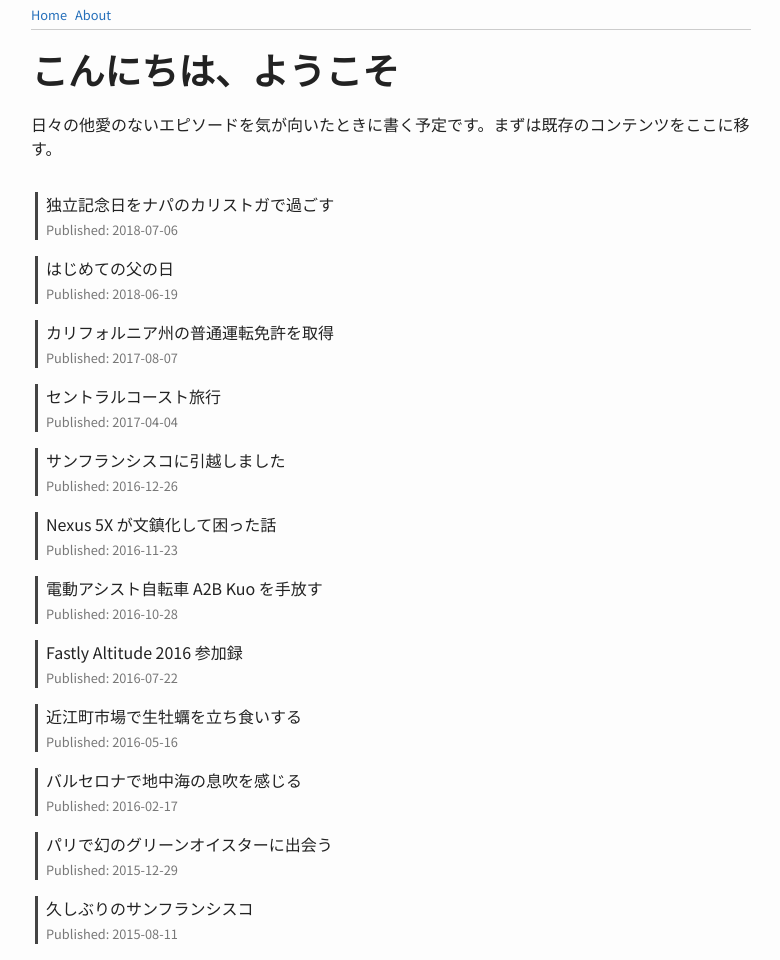
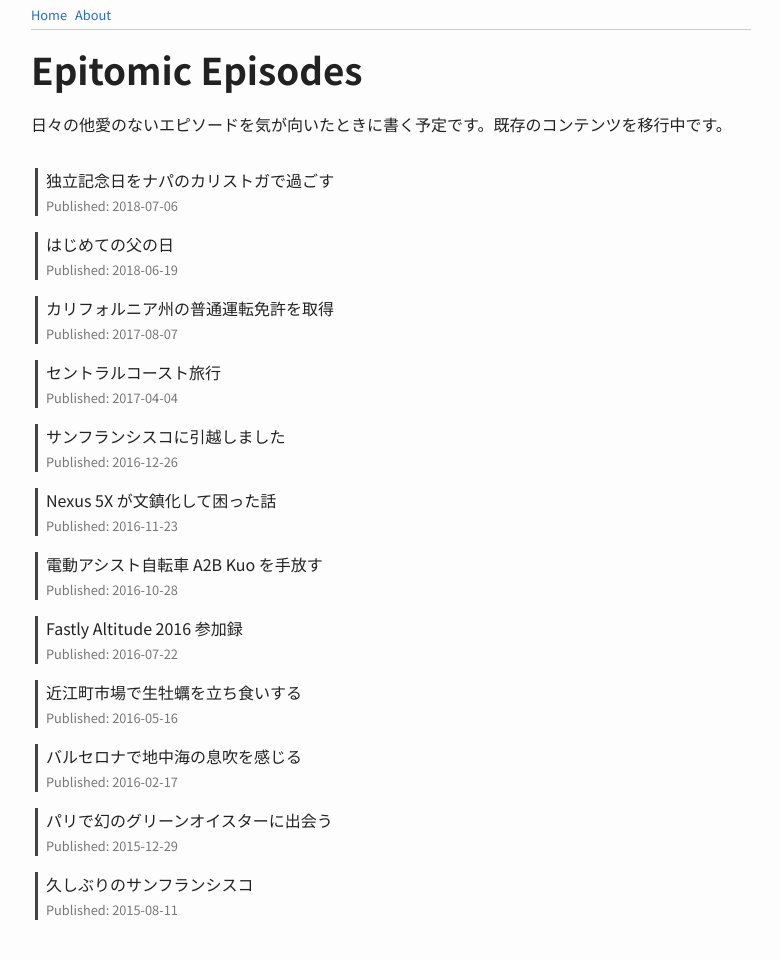
Before and after one commit to toru/ep.torumk.com, a Jekyll site: the page built from _pages/index.html, in a window 1280 px wide. Shown: the whole page, without its empty margins (249-1029 px from the left). Built offline with Jekyll 4.4.1, drawn with Linux system fonts in a browser that asks for light colours; after the commit the page ends 936 px from its top, so only the background shows below that.

Commit message:
pages: this website deserves a proper name

```diff
--- a/_pages/index.html
+++ b/_pages/index.html
@@ -4,8 +4,8 @@ permalink: /
 layout: default
 ---
 
-<h1 class="site-title">こんにちは、ようこそ</h1>
-<p>日々の他愛のないエピソードを気が向いたときに書く予定です。まずは既存のコンテンツをここに移す。</p>
+<h1 class="site-title">Epitomic Episodes</h1>
+<p>日々の他愛のないエピソードを気が向いたときに書く予定です。既存のコンテンツを移行中です。</p>
 
 <div class="timeline">
   <ul>
--- a/assets/style.css
+++ b/assets/style.css
@@ -22,7 +22,7 @@ a:focus {
 }
 
 .site-title {
-  font-size: 230%;
+  font-size: 200%;
   margin-top: 12px;
   margin-bottom: 16px;
 }
@@ -114,4 +114,7 @@ a:focus {
   .wrapper {
     width: 720px;
   }
+  .site-title {
+    font-size: 230%;
+  }
 }
```
